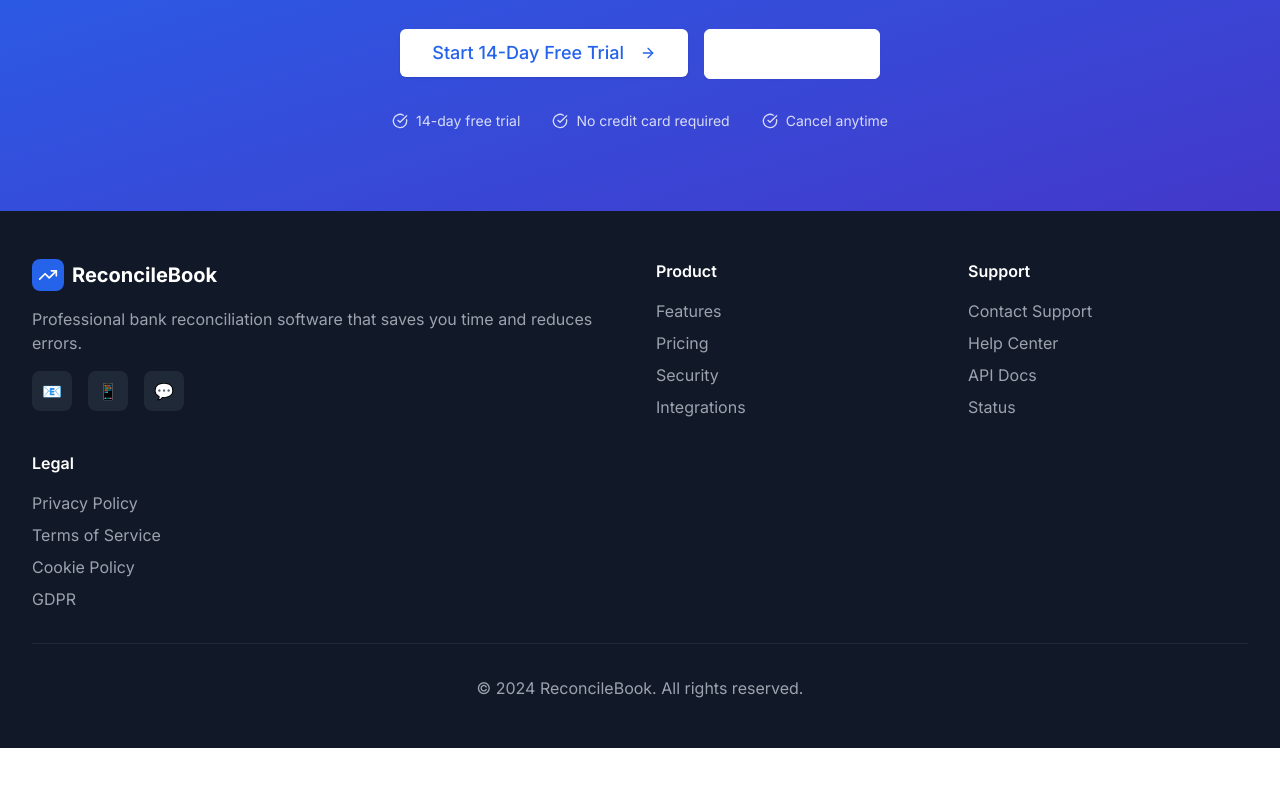
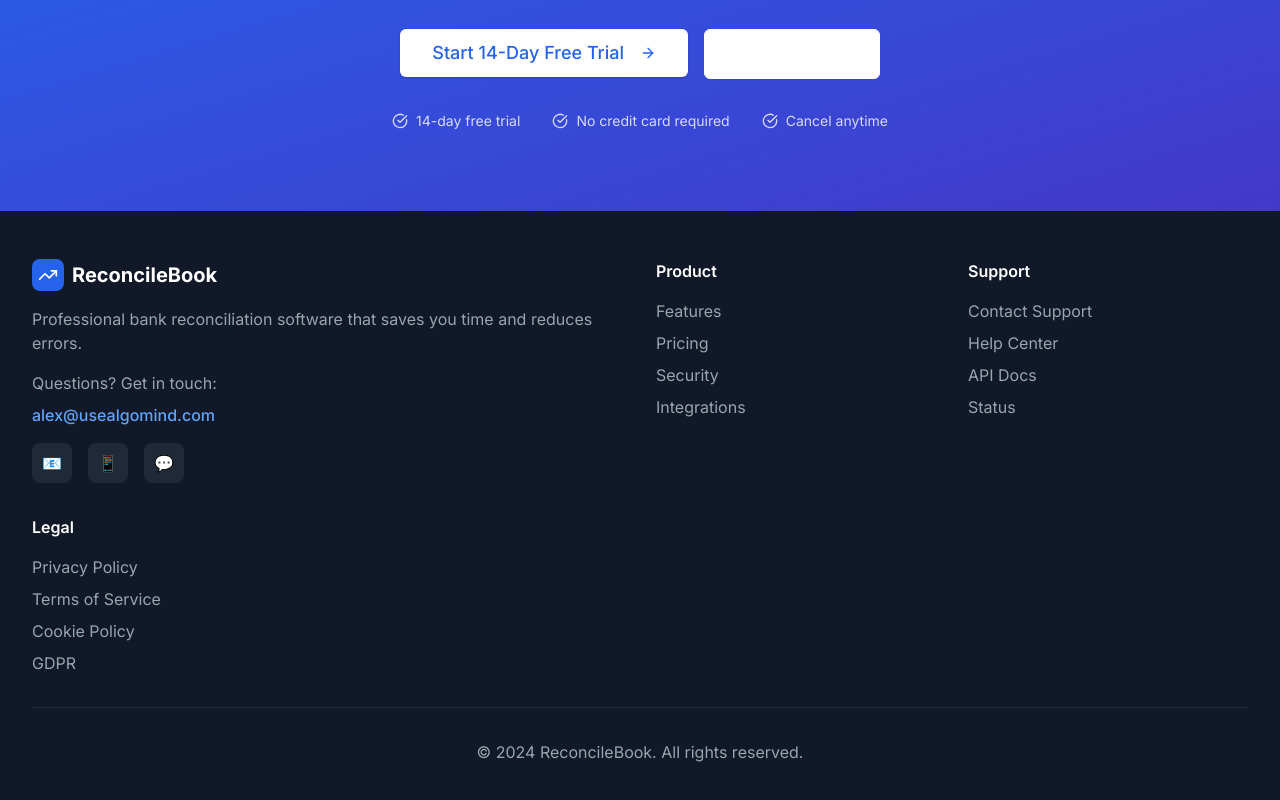
Before and after one commit to algominds35/bank-reconciliation-tool, a Next.js app: page / in a window 1280 px wide. Shown: the part 5139-5939 px from the top of the page. Before the commit the page ends 5887 px from the top, so only its background shows below. Built offline with nearby package versions, Linux system fonts and the light colour scheme.

Commit message:
Add prominent contact information to footer

```diff
--- a/src/app/page.tsx
+++ b/src/app/page.tsx
@@ -669,6 +669,12 @@ export default function LandingPage() {
               <p className="text-gray-400 mb-4">
                 Professional bank reconciliation software that saves you time and reduces errors.
               </p>
+              <div className="mb-4">
+                <p className="text-gray-400 mb-2">Questions? Get in touch:</p>
+                <a href="mailto:alex@usealgomind.com" className="text-blue-400 hover:text-blue-300 font-medium">
+                  alex@usealgomind.com
+                </a>
+              </div>
               <div className="flex space-x-4">
                 <div className="w-10 h-10 bg-gray-800 rounded-lg flex items-center justify-center">
                   <span className="text-gray-400">📧</span>
```
